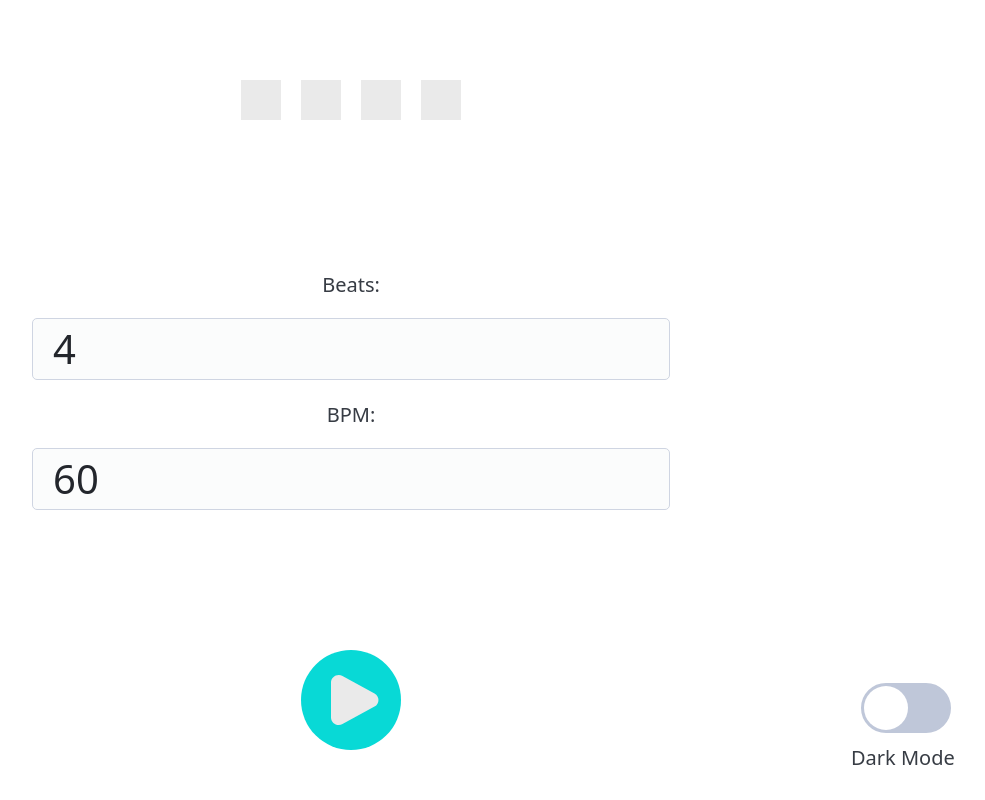
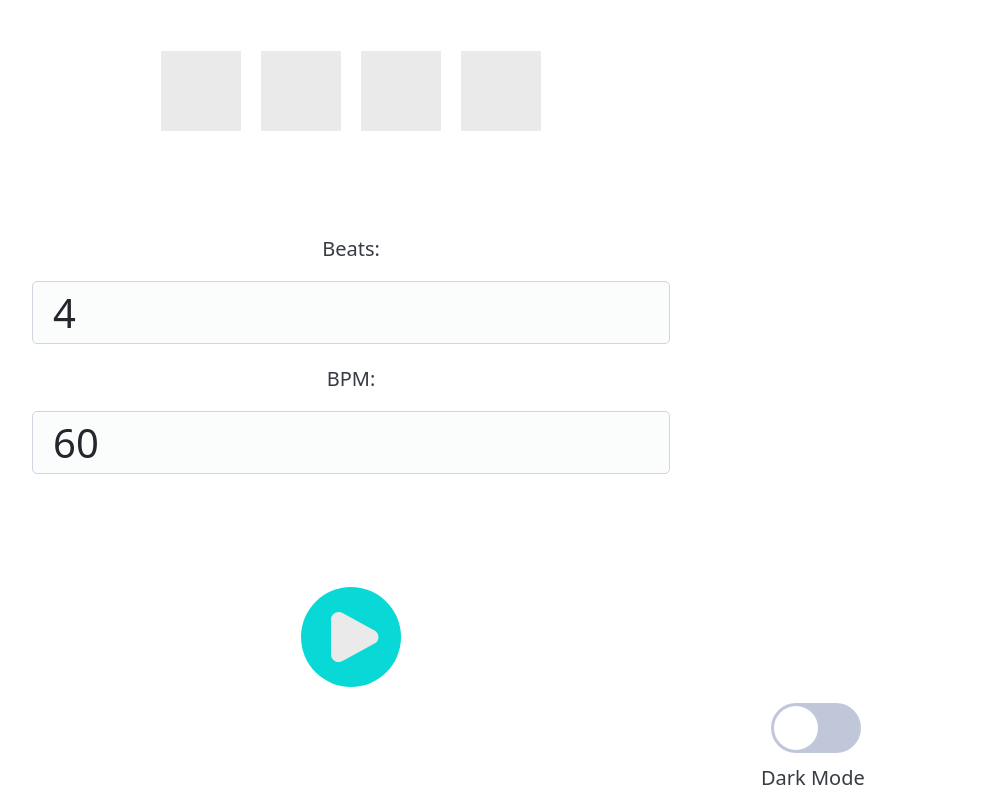
Before and after one commit to degD/yet_another_metronome, a website built with Vite: page src/index.html in a window 1280 px wide. Shown: the whole page, without its empty margins (289-1274 px from the left). Built offline with nearby package versions, Linux system fonts and the light colour scheme; files whose address does not match are found by name.

Commit message:
update theme switch placement

```diff
--- a/src/css/style.css
+++ b/src/css/style.css
@@ -23,7 +23,7 @@
 
 html {
   width: 100vw;
-  height: 100%;
+  height: 100vh;
   overflow: auto;
   overscroll-behavior-y: none;
   display: flex;
@@ -35,7 +35,7 @@ html {
 
 body {
   max-width: 1080px;
-  height: 100%;
+  height: 100vh;
   padding: 0;
   margin: 0;
   display: flex;
@@ -53,8 +53,8 @@ body {
 }
 
 .beat-box {
-  width: 40px;
-  height: 40px;
+  width: 80px;
+  height: 80px;
   margin: 10px;
 }
 
@@ -94,8 +94,7 @@ svg {
 }
 
 #theme-switch {
-  position: absolute;
-  bottom: 20px;
-  right: 20px;
-  z-index: 1000;
+  margin-top: -20px;
+  align-self: flex-end;
+  margin-right: 10px;
 }
--- a/src/js/script.js
+++ b/src/js/script.js
@@ -116,7 +116,7 @@ function updateVisualBeatNumber(numberOfBeats) {
   const beatBoxContainer = document.getElementById("beat-box-container");
   beatBoxContainer.innerHTML = "";
   for (let i = 0; i < numberOfBeats; i++)
-    beatBoxContainer.innerHTML += '<div class="beat-box"></div>';
+    beatBoxContainer.innerHTML += '<div class="beat-box deactive-background"></div>';
 }
 
 /**
```
Also changed, not shown: src/assets/icon/icon-only.png (deleted), src/assets/icon/splash-dark.png (deleted), src/assets/icon/splash.png (deleted).
